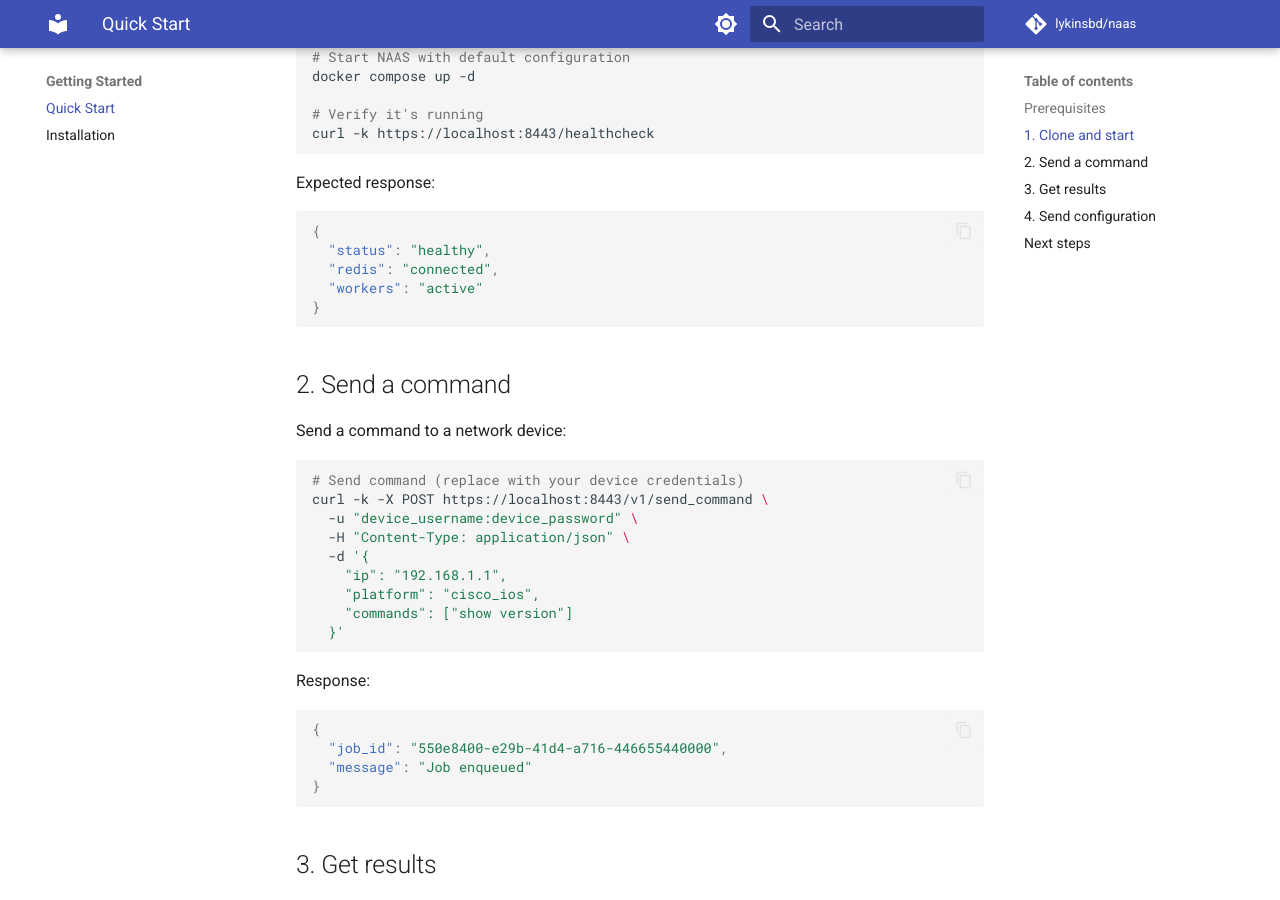
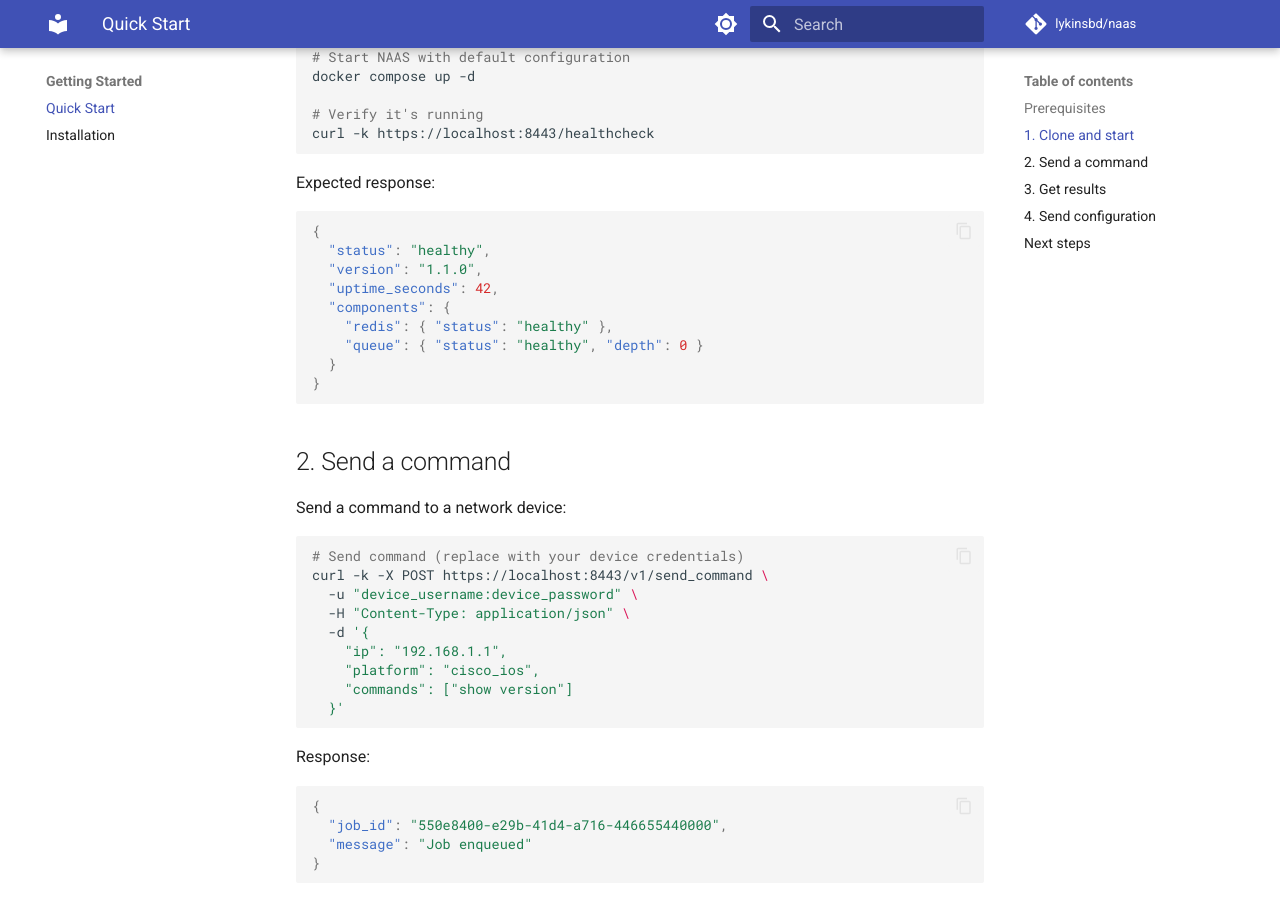
Before and after one commit to lykinsbd/naas, an MkDocs documentation site: the page built from docs/quickstart.md, in a window 1280 px wide and 900 px high, scrolled down 533 px. Built offline with MkDocs 1.6.1 and Material for MkDocs 9.7.7, drawn with Linux system fonts in a browser that asks for light colours; comment, search, counter and statistics services are not loaded.

Commit message:
docs: fix stale content in quickstart, api-reference, troubleshooting, docker-compose
- quickstart: update healthcheck response shape to v1.1 format
- api-reference: replace dead swagger/naas.yaml ref with /apidoc Swagger UI
- troubleshooting: fix healthcheck shape, unversioned routes -> /v1/, docker-compose -> docker compose
- docker-compose: docker-compose CLI -> docker compose (v2)

````diff
--- a/docs/quickstart.md
+++ b/docs/quickstart.md
@@ -26,8 +26,12 @@ Expected response:
 ```json
 {
   "status": "healthy",
-  "redis": "connected",
-  "workers": "active"
+  "version": "1.1.0",
+  "uptime_seconds": 42,
+  "components": {
+    "redis": { "status": "healthy" },
+    "queue": { "status": "healthy", "depth": 0 }
+  }
 }
 ```
 
````
Also changed, not shown: docs/api-reference.md (+12 -2 lines), docs/deployment/docker-compose.md (+3 -3 lines), docs/troubleshooting.md (+5 -5 lines).
